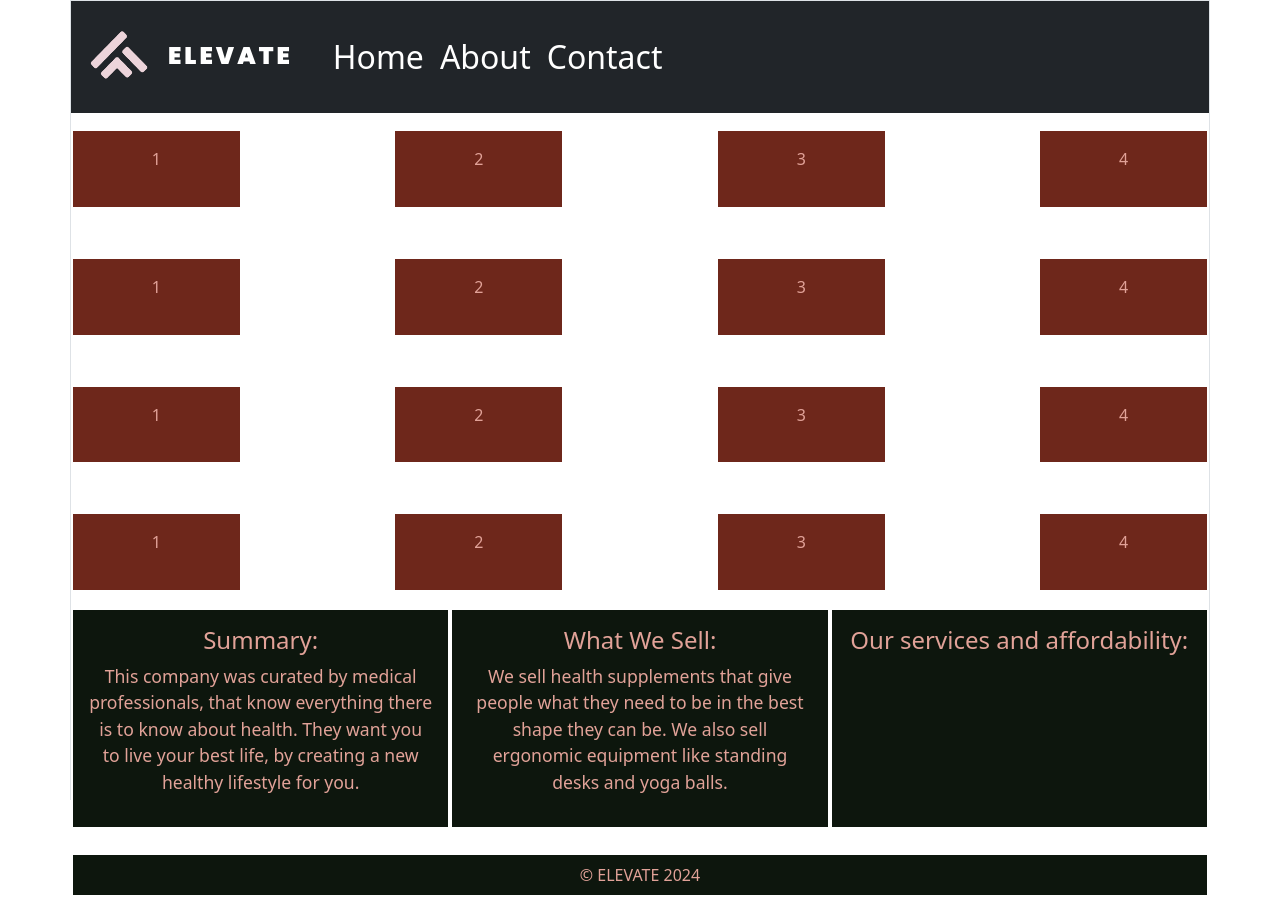
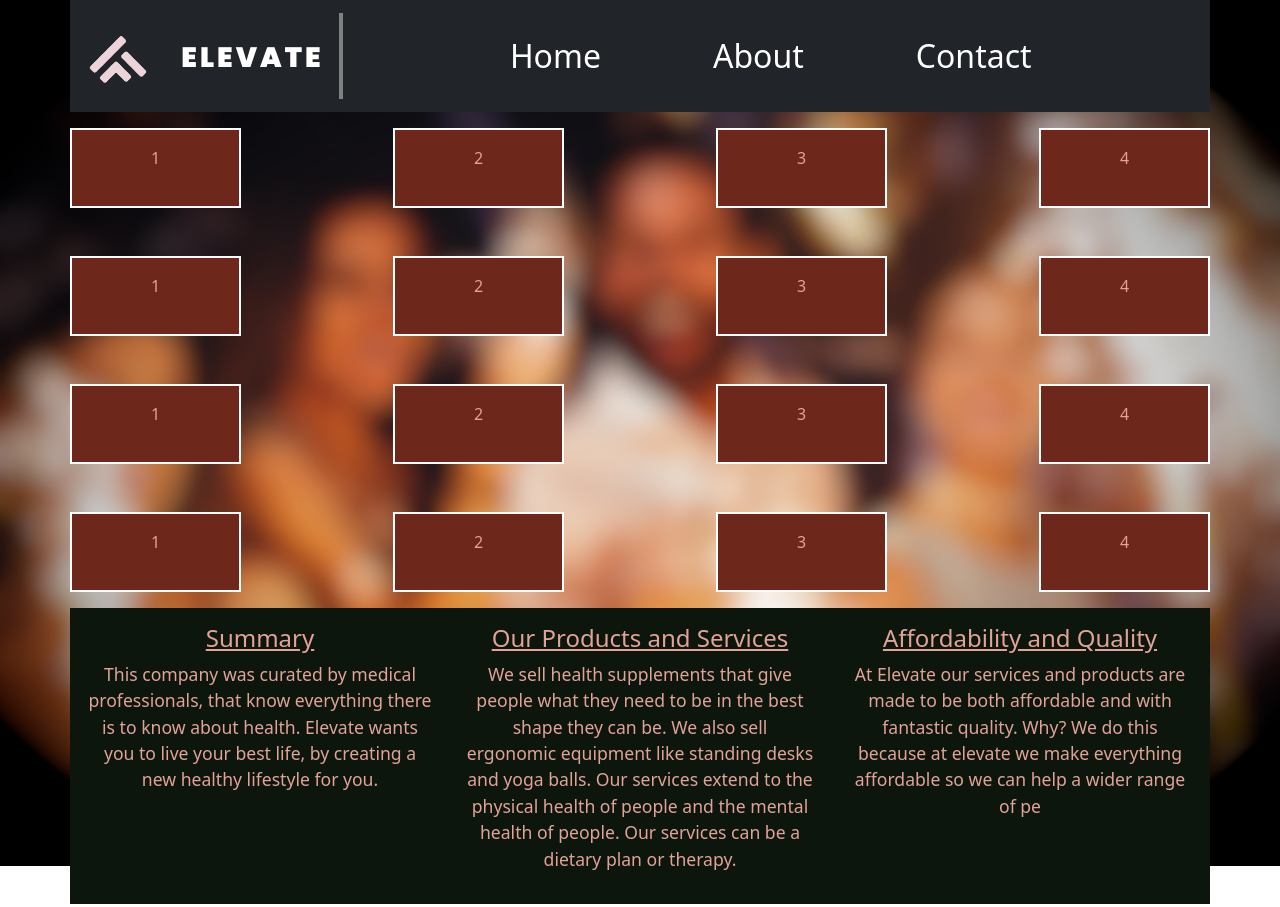
Before and after one commit to twaters27/WBLAproject, a plain HTML site: page index.html in a window 1280 px wide. Shown: the top 907 px of the page. Drawn offline with nearby package versions, Linux system fonts and the light colour scheme.

Commit message:
many many changes

```diff
--- a/custom.css
+++ b/custom.css
@@ -1,4 +1,10 @@
 @import url("https://fonts.googleapis.com/css2?family=Poppins:wght@900&display=swap");
+
+body {
+  background-image: url("pikture.png");
+  background-repeat: no-repeat;
+  background-size: cover;
+}
 
 [class*="col"] {
   padding: 1rem;
@@ -13,25 +19,35 @@
   font-size: 2em;
 }
 
-.navbar-brand {
+/* .navbar-brand {
   color: white;
   font-size: 1.5rem;
   letter-spacing: 3px;
   font-family: "Poppins", sans-serif;
+} */
+
+.navbar-brand img {
+  /* margin-right: 10px; */
 }
 
-.navbar-brand img {
-  margin-right: 10px;
+.logo-div {
+  border-right: 4px solid gray;
 }
 
-.navbar-brand:hover {
+.logo-div:hover {
   color: #e1a298;
   cursor: default;
 }
 
+.logo-div p {
+  font-weight: 800;
+  font-family: "Poppins", sans-serif;
+  letter-spacing: 3px;
+}
+
 .nav-link {
   color: white;
-  /* margin-left: 200px; */
+  /* margin: 200px; */
 }
 
 .h-10 {
@@ -46,11 +62,21 @@
   width: 15%;
   background-color: #6e271b;
 }
-
-
+#logoimg {
+  vertical-align: middle;
+  height: 100%;
+}
 
 /* crimson 6e271b
 light red bb3e21
 dark pink e1a298
 black 0d160d
 light pink ecd2da */
+
+@media (max-width: 991px) {
+  .logo-div {
+    margin: auto;
+    border: none;
+  }
+}
+/*  */
--- a/index.html
+++ b/index.html
@@ -13,22 +13,46 @@
     <link rel="stylesheet" href="custom.css" />
   </head>
   <body>
-    <div class="container border text-center vh-100">
+
+    <div class="container text-center vh-100">
       <div class="row">
         <nav class="navbar bg-dark navbar-expand-lg" data-bs-theme="dark">
           <div class="container-fluid">
-            <span class="navbar-brand"><img src="logo.png" alt="elevate logo" height="75" width="75">ELEVATE</span>
+            <div class="logo-div">
+              <span class="navbar-brand"
+                ><img
+                  id="logoimg"
+                  src="logo.png"
+                  alt="elevate logo"
+                  height="75px"
+                  width="75px"
+              /></span>
+              <p class="d-inline-block mt-4 fs-3 me-3">ELEVATE</p>
+            </div>
 
-            <button class="navbar-toggler" type="button" data-bs-toggle="collapse" data-bs-target="#navbarSupportedContent" aria-controls="navbarSupportedContent" aria-expanded="false" aria-label="Toggle navigation">
-                <span class="navbar-toggler-icon"></span>
+            <button
+              class="navbar-toggler"
+              type="button"
+              data-bs-toggle="collapse"
+              data-bs-target="#navbarSupportedContent"
+              aria-controls="navbarSupportedContent"
+              aria-expanded="false"
+              aria-label="Toggle navigation"
+            >
+              <span class="navbar-toggler-icon"></span>
             </button>
 
-            <div class="collapse navbar-collapse border border-0 bg-dark" id="navbarSupportedContent">
-                <div class="navbar-nav bg-dark">
-                    <a href="index.html" class="nav-link" aria-current="page">Home</a>
-                    <a href="about_index.html" class="nav-link">About</a>
-                    <a href="#" class="nav-link">Contact</a>
-                </div>
+            <div
+              class="collapse navbar-collapse border-0 bg-dark justify-content-evenly"
+              id="navbarSupportedContent"
+            >
+              <div class="navbar-nav bg-dark">
+                <a href="index.html" class="nav-link mx-5" aria-current="page"
+                  >Home</a
+                >
+                <a href="about_index.html" class="nav-link mx-5">About</a>
+                <a href="contact.html" class="nav-link mx-5">Contact</a>
+              </div>
             </div>
           </div>
         </nav>
@@ -63,27 +87,31 @@
       </div>
 
       <div class="row mt-3">
-        <div class="col">
-            <h4>
-                Summary:
-            </h4>
-            <p style="font-size: 1.1em">This company was curated by medical professionals, that know everything there is to know about health. They want you to live your best life, by creating a new healthy lifestyle for you.</p>
+        <div class="col border-0">
+          <h4><u>Summary</u></h4>
+          <p style="font-size: 1.1em">
+            This company was curated by medical professionals, that know
+            everything there is to know about health. Elevate wants you to live
+            your best life, by creating a new healthy lifestyle for you.
+
+          </p>
         </div>
 
-        <div class="col">
-          <h4>
-            What We Sell:
-          </h4>
-            <p style="font-size: 1.1em">
-              We sell health supplements that give people what they need to be in the best shape they can be. We also sell ergonomic equipment like standing desks and yoga balls.
-            </p>
+        <div class="col border-0">
+          <h4><u>Our Products and Services</u></h4>
+          <p style="font-size: 1.1em">
+            We sell health supplements that give people what they need to be in
+            the best shape they can be. We also sell ergonomic equipment like
+            standing desks and yoga balls. Our services extend to the physical health of people and the mental health of people. Our services can be a dietary plan or therapy.
+          </p>
         </div>
 
-        <div class="col">
-          <h4>
-            Our services and affordability:
-          </h4>
-          <p style = " font-size: 1.1em"> </p>
+        <div class="col border-0">
+          <h4><u>Affordability and Quality</u></h4>
+          <p style="font-size: 1.1em">
+          At Elevate our services and products are made to be both affordable and with fantastic quality. Why? We do this because at elevate we make everything affordable so we can help a wider range of pe
+
+          </p>
         </div>
       </div>
       <div class="row mt-4">
```
Also changed, not shown: contact.html (added, +11 -0 lines), pikture.png (added).
